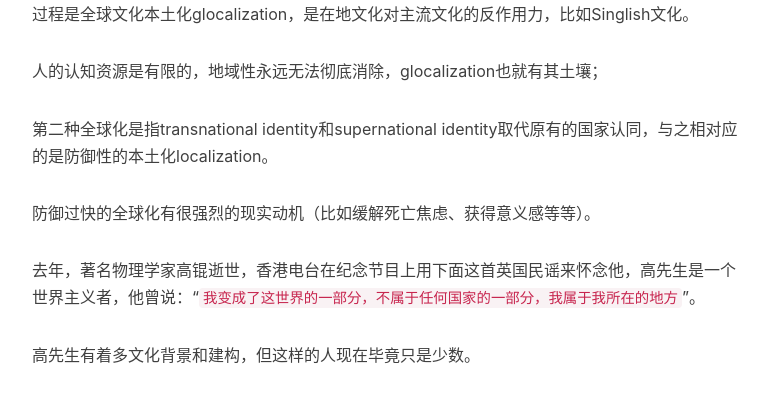
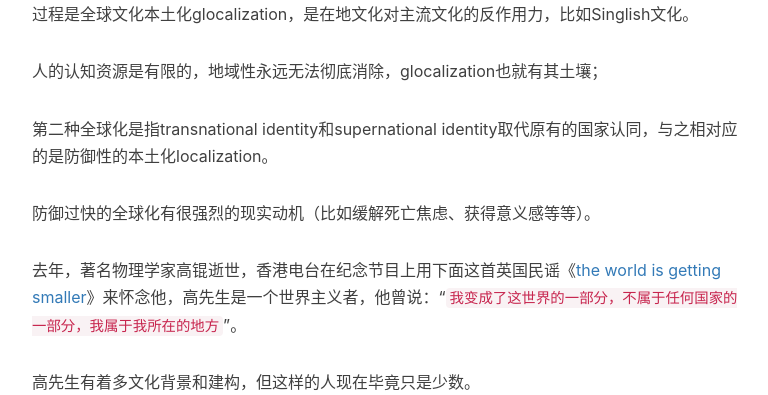
Before and after one commit to YuenTsheh/YuenTsheh.github.io, a Jekyll site: the page built from _posts/someThinkings/2019-07-30-globalization与glocalization.md, in a window 1280 px wide and 900 px high, scrolled down 593 px, cut to the strip 0-395 px from the top of the window. Shown: the whole strip, without its empty margins (233-1001 px from the left). Built offline with Jekyll 4.4.1, drawn with Linux system fonts in a browser that asks for light colours; nearby versions of some CDN libraries; our own code applies the rules of GitHub Pages for plain Markdown files; comment, search, counter and statistics services are not loaded.

Commit message:
2020/07/02   21:41:35.59 AutoCommit.bat by YuenTsheh

```diff
--- a/_posts/someThinkings/2019-07-30-globalization与glocalization.md
+++ b/_posts/someThinkings/2019-07-30-globalization与glocalization.md
@@ -13,7 +13,7 @@
 
 防御过快的全球化有很强烈的现实动机（比如缓解死亡焦虑、获得意义感等等）。
 
-去年，著名物理学家高锟逝世，香港电台在纪念节目上用下面这首英国民谣来怀念他，高先生是一个世界主义者，他曾说：“`我变成了这世界的一部分，不属于任何国家的一部分，我属于我所在的地方`”。
+去年，著名物理学家高锟逝世，香港电台在纪念节目上用下面这首英国民谣《[the world is getting smaller](https://music.163.com/#/song?id=386958)》来怀念他，高先生是一个世界主义者，他曾说：“`我变成了这世界的一部分，不属于任何国家的一部分，我属于我所在的地方`”。
 
 高先生有着多文化背景和建构，但这样的人现在毕竟只是少数。
 
```
Also changed, not shown: _posts/someThinkings/2019-07-25-溏心风暴2的结局思考.md (+1 -1 lines), _posts/someThinkings/2019-09-12-欣赏死亡.md (line endings or trailing spaces), img/2019-07-25-01.jpg.
